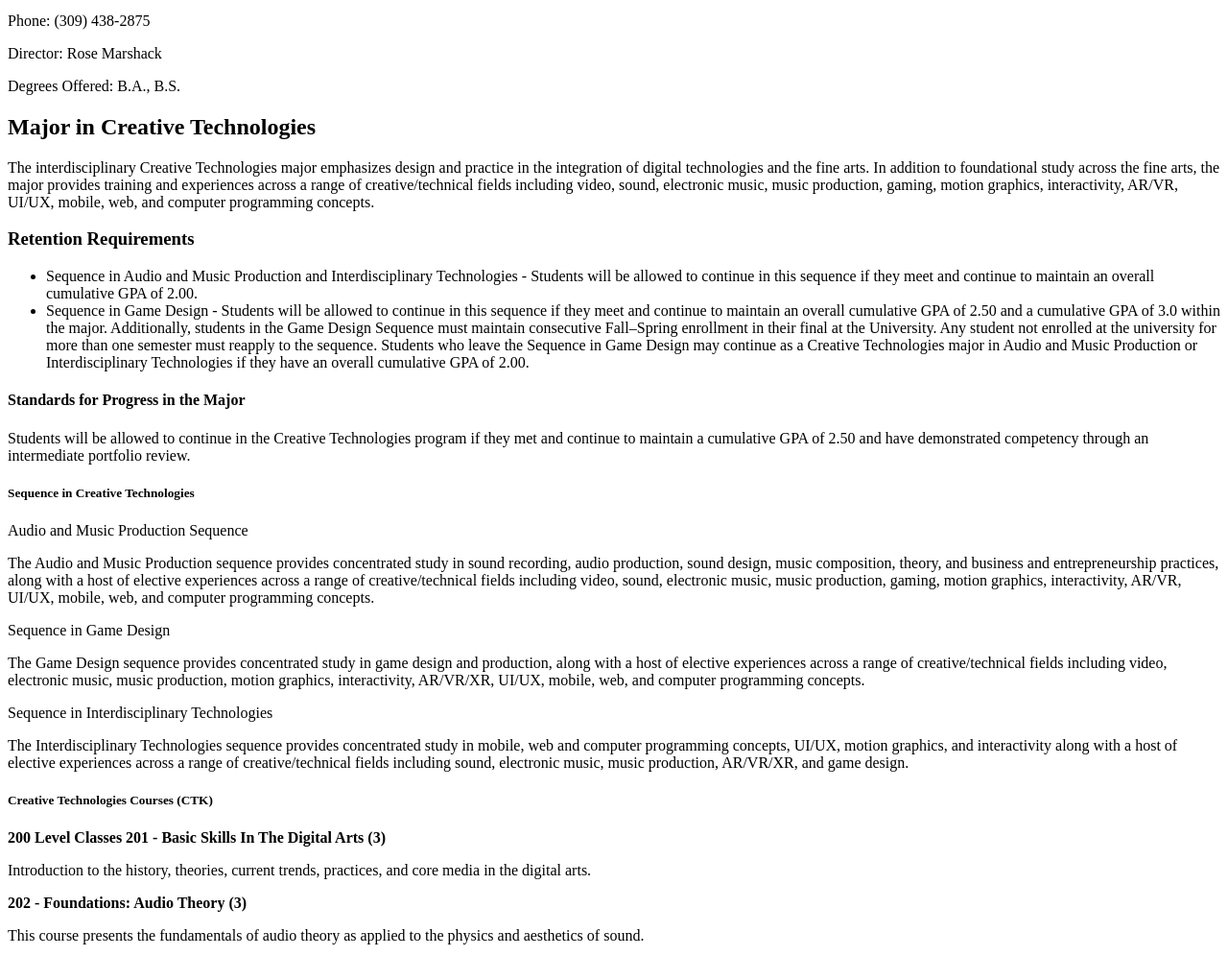
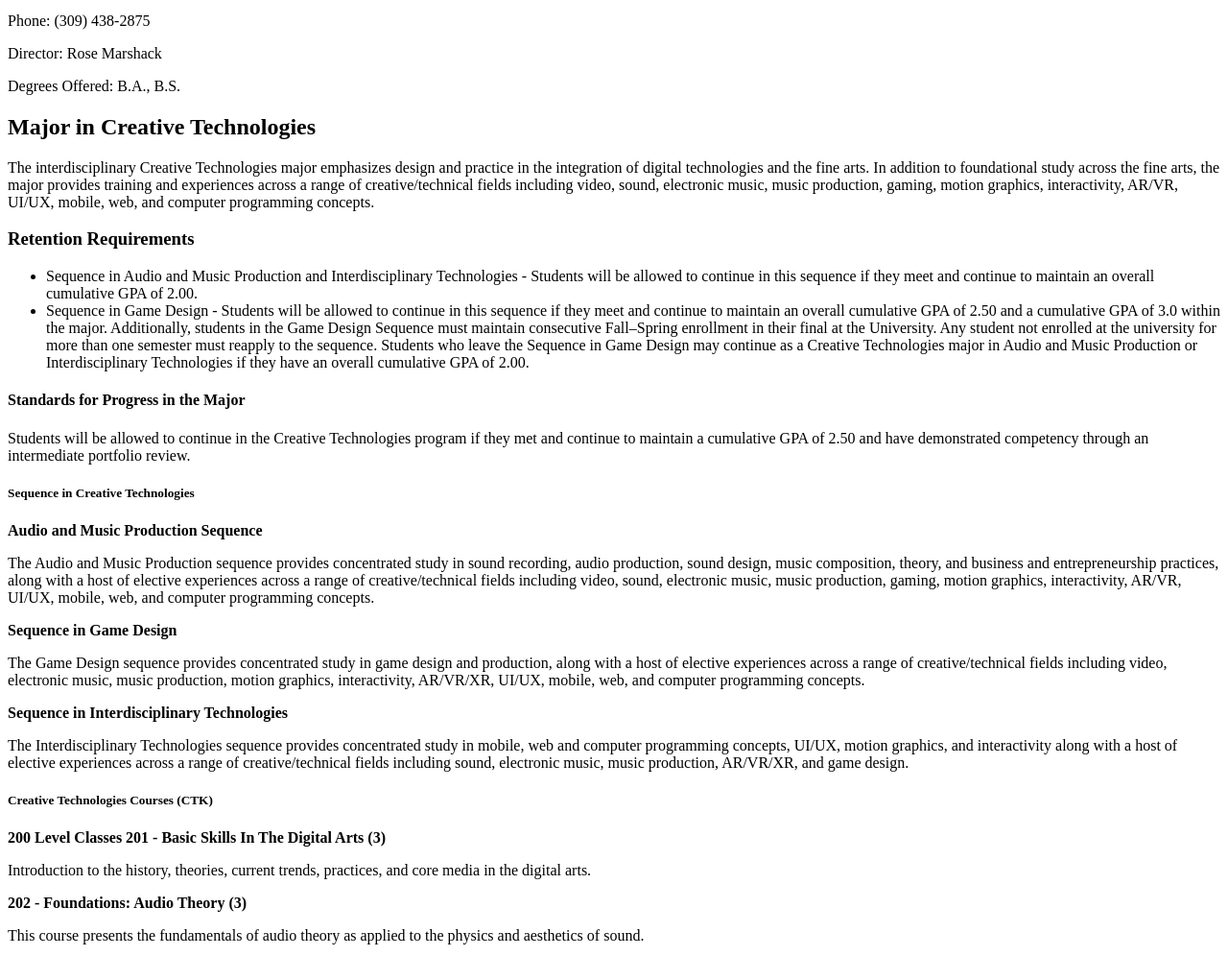
Before and after one commit to derangedsp1der/CTK301, a plain HTML site: page assignment1.html in a window 1280 px wide. Shown: the part 101-1097 px from the top of the page at 96% size. Drawn offline with Linux system fonts and the light colour scheme.

Commit message:
assignment1.html

```diff
--- a/assignment1.html
+++ b/assignment1.html
@@ -27,13 +27,13 @@
 
 <h5>Sequence in Creative Technologies</h5>
 
-<p>Audio and Music Production Sequence</p>
+<b>Audio and Music Production Sequence</b>
 <p>The Audio and Music Production sequence provides concentrated study in sound recording, audio production, sound design, music composition, theory, and business and entrepreneurship practices, along with a host of elective experiences across a range of creative/technical fields including video, sound, electronic music, music production, gaming, motion graphics, interactivity, AR/VR, UI/UX, mobile, web, and computer programming concepts.</p>
 
-<p>Sequence in Game Design</p>
+<b>Sequence in Game Design</b>
 <p>The Game Design sequence provides concentrated study in game design and production, along with a host of elective experiences across a range of creative/technical fields including video, electronic music, music production, motion graphics, interactivity, AR/VR/XR, UI/UX, mobile, web, and computer programming concepts.</p>
 
-<p>Sequence in Interdisciplinary Technologies</p>
+<b>Sequence in Interdisciplinary Technologies</b>
 <p>The Interdisciplinary Technologies sequence provides concentrated study in mobile, web and computer programming concepts, UI/UX, motion graphics, and interactivity along with a host of elective experiences across a range of creative/technical fields including sound, electronic music, music production, AR/VR/XR, and game design.</p>
 
 <h5>Creative Technologies Courses (CTK)</h5>
```
